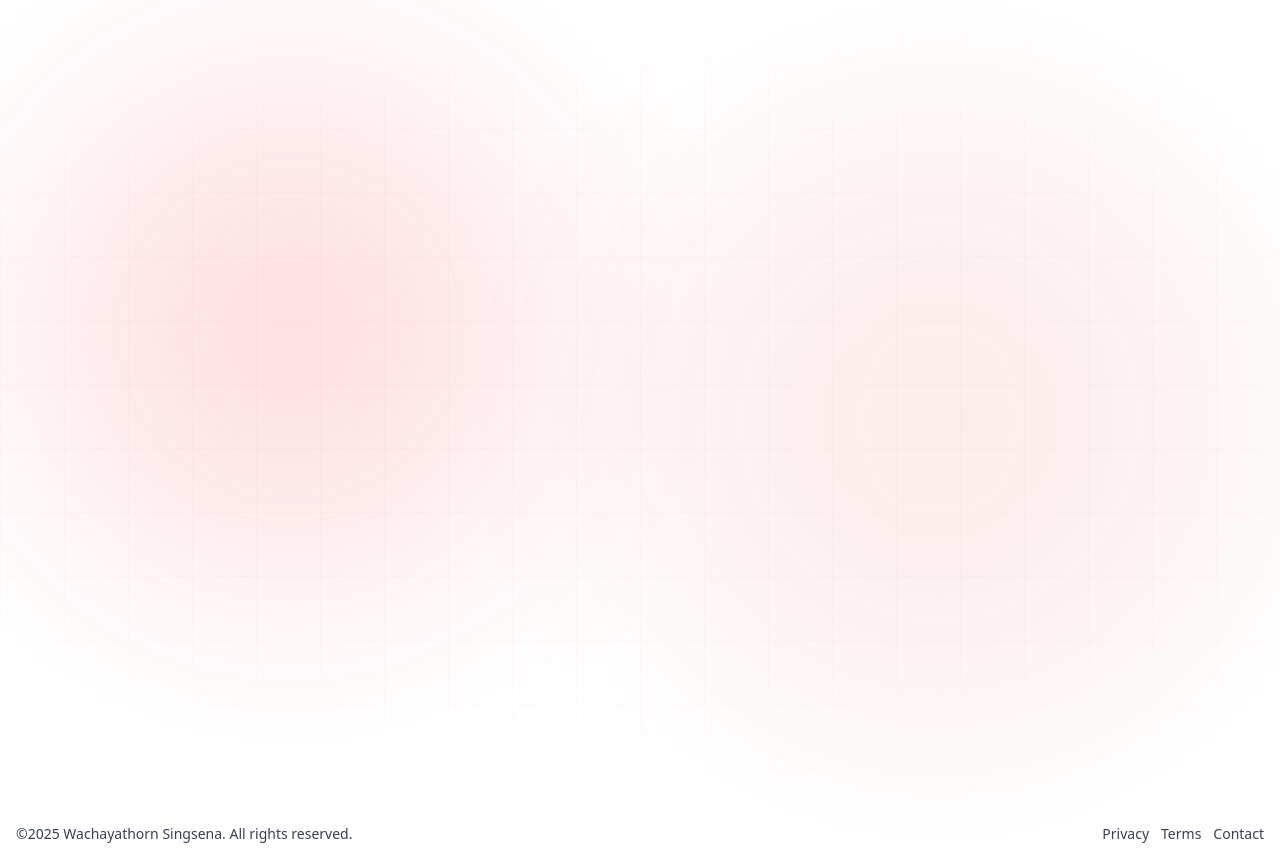
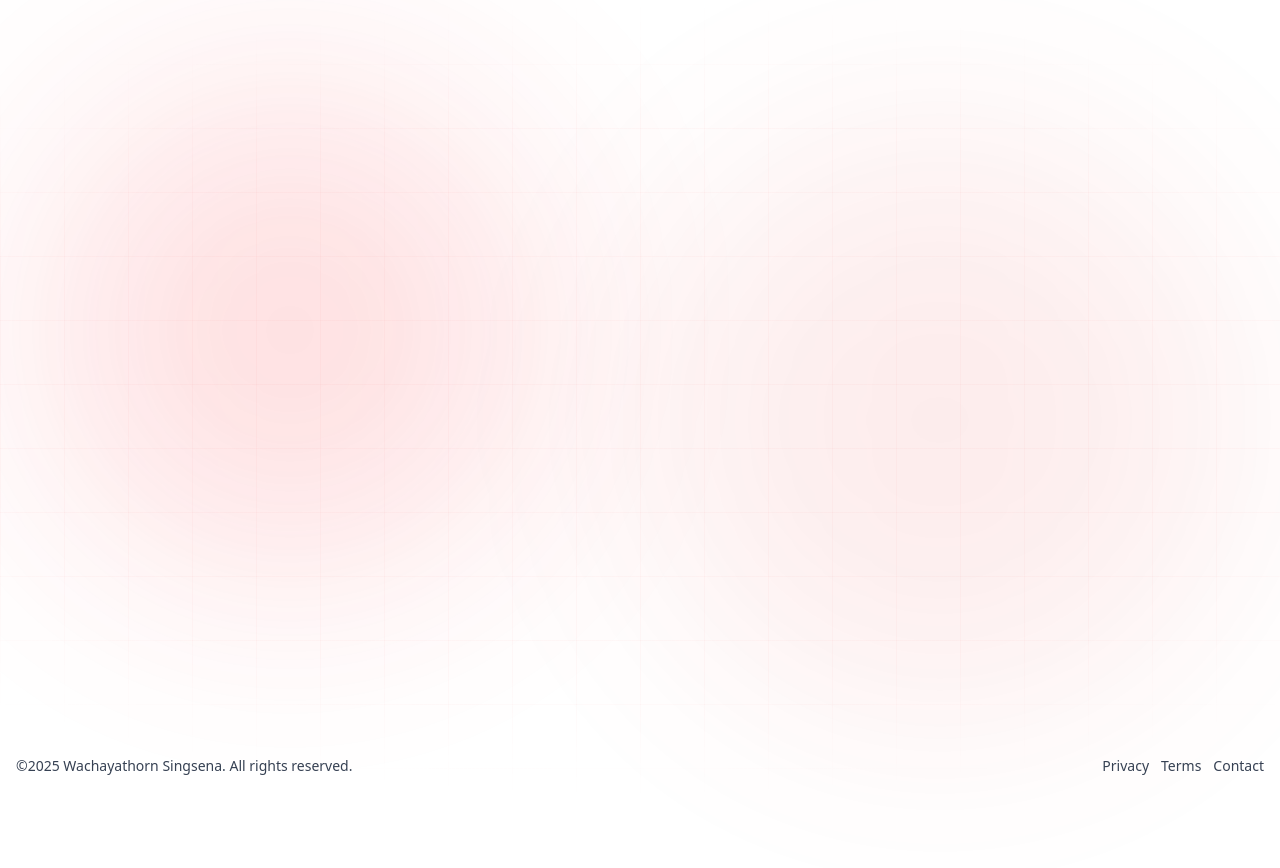
Before and after one commit to wachayathorn/introduce-myself, a Next.js app: page / in a window 1280 px wide. After the commit the page ends 800 px from the top, so only its background shows below. Built offline with nearby package versions, Linux system fonts and the light colour scheme.

Commit message:
move footer to body

```diff
--- a/app/layout.tsx
+++ b/app/layout.tsx
@@ -10,7 +10,6 @@ export default function RootLayout({
     <html lang="en">
       <body className="bg-white">
         {children}
-        <Footer />
       </body>
     </html>
   );
--- a/app/page.tsx
+++ b/app/page.tsx
@@ -1,3 +1,5 @@
+import { Footer } from "@/components/footer/page";
+
 export default function App() {
   return (
     <div className="min-h-screen bg-white">
@@ -6,6 +8,7 @@ export default function App() {
         <div className="absolute top-20 left-10 w-[500px] h-[500px] bg-red-500/20 rounded-full blur-[120px] animate-pulse"></div>
         <div className="absolute bottom-20 right-10 w-[600px] h-[600px] bg-red-600/10 rounded-full blur-[120px] animate-pulse"></div>
       </div>
+      <Footer/>
     </div>
   );
 }
--- a/components/footer/page.tsx
+++ b/components/footer/page.tsx
@@ -1,6 +1,6 @@
 export function Footer() {
   return (
-    <footer className="dark:bg-gray-900 text-gray-700 dark:text-gray-300">
+    <footer className="absolute inset-x-0 bottom-0 dark:bg-gray-900 text-gray-700 dark:text-gray-300">
       <div className="container mx-auto px-4 py-6">
         {/* Row: stacks on small screens, horizontal on md+ */}
         <div className="flex flex-col md:flex-row items-center justify-between gap-3">
```
